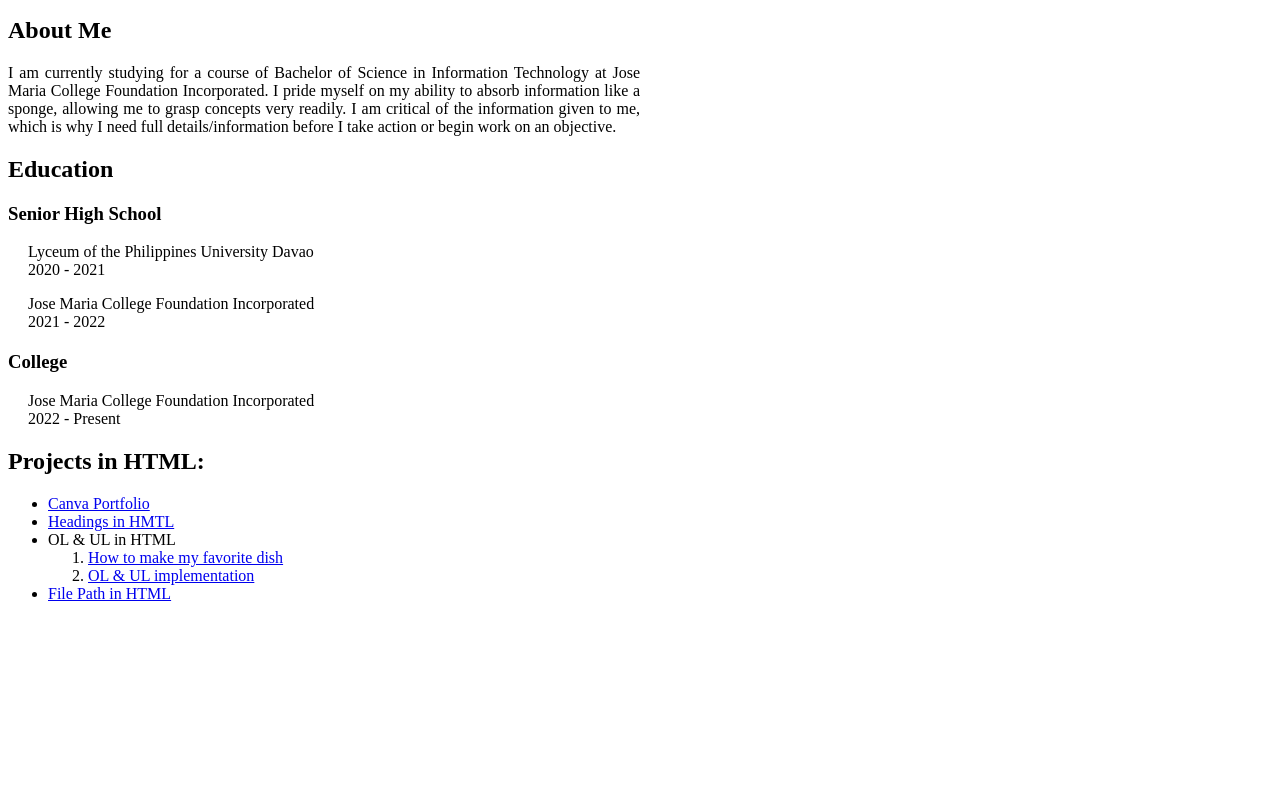
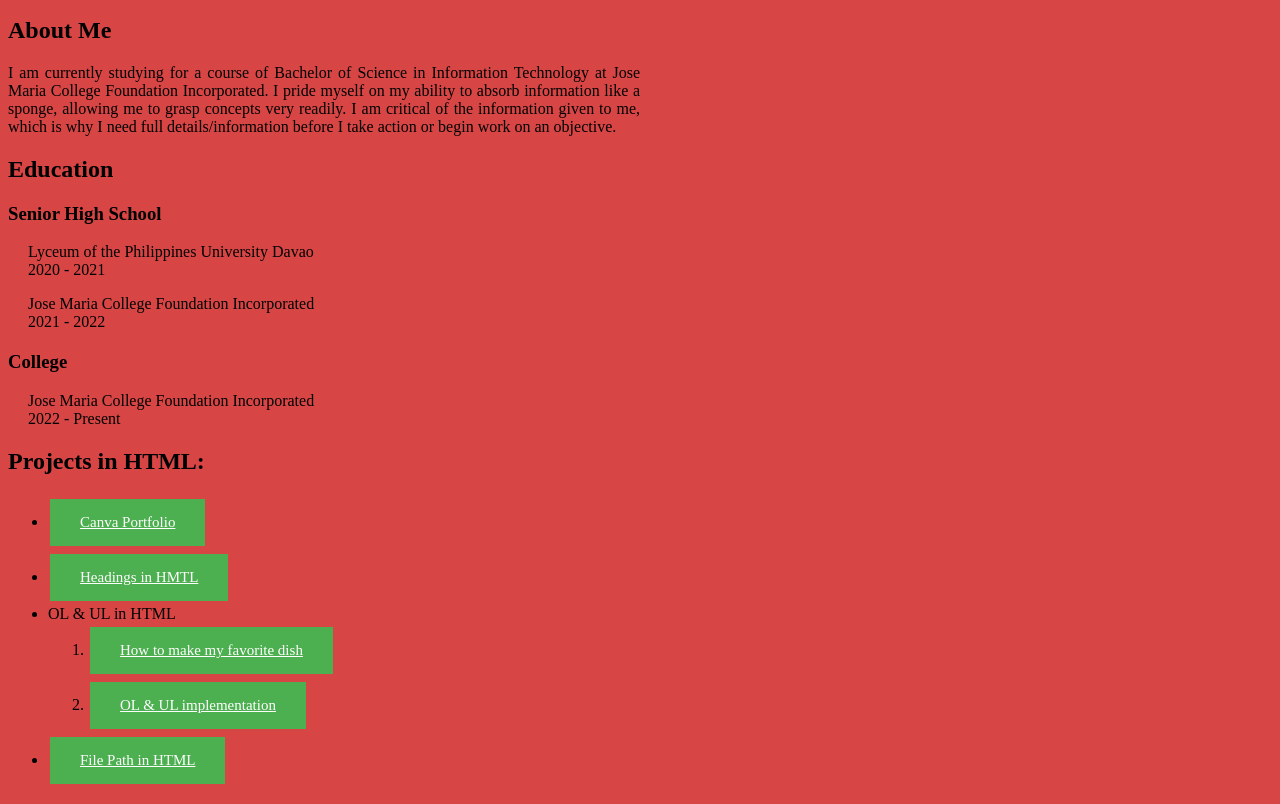
Before and after one commit to MylesLozano/Lozano_HTMLWorks-GithubHosting, a plain HTML site: page index.html in a window 1280 px wide. Shown: the part 85-889 px from the top of the page. Before the commit the page ends 800 px from the top, so only its background shows below. Drawn offline with Linux system fonts and the light colour scheme.

Commit message:
Transformed links into buttons

```diff
--- a/index.html
+++ b/index.html
@@ -11,12 +11,14 @@
         <h1>~ HUMPHREY MYLES C. LOZANO'S PORTFOLIO ~</h1>
         <hr>
     </header>
+
     <section>
         <h2>About Me</h2>
         <p>I am currently studying for a course of Bachelor of Science in Information Technology at Jose Maria College Foundation Incorporated.
             I pride myself on my ability to absorb information like a sponge, allowing me to grasp concepts very readily.
             I am critical of the information given to me, which is why I need full details/information before I take action or begin work on an objective.</p>
     </section>
+
     <section>
         <h2>Education</h2>
         <article>
@@ -29,19 +31,21 @@
             <p>Jose Maria College Foundation Incorporated<br>2022 - Present</p>
         </article>
     </section>
+
     <section>
         <h2>Projects in HTML:</h2>
         <ul>
-            <li><a href="https://lozano.my.canva.site/portfolio" target="_blank">Canva Portfolio</a></li>
-            <li><a href="Lozano_Headings in HTML/exercise_index.html" target="_blank">Headings in HMTL</a></li>
+            <li><a class="button" href="https://lozano.my.canva.site/portfolio" target="_blank">Canva Portfolio</a></li>
+            <li><a class="button" href="Lozano_Headings in HTML/exercise_index.html" target="_blank">Headings in HMTL</a></li>
             <li>OL & UL in HTML
                 <ol>
-                    <li><a href="https://myleslozano.github.io/Lozano_UL-OL/" target="_blank">How to make my favorite dish</a></li>
-                    <li><a href="https://myleslozano.github.io/Lozano_UL-OL-Implementation-/" target="_blank">OL & UL implementation</a></li>
+                    <li><a class="button" href="https://myleslozano.github.io/Lozano_UL-OL/" target="_blank">How to make my favorite dish</a></li>
+                    <li><a class="button" href="https://myleslozano.github.io/Lozano_UL-OL-Implementation-/" target="_blank">OL & UL implementation</a></li>
                 </ol>
             </li>
-            <li><a href="https://myleslozano.github.io/Lozano_FilePath/" target="_blank">File Path in HTML</a></li>
+            <li><a class="button" href="https://myleslozano.github.io/Lozano_FilePath/" target="_blank">File Path in HTML</a></li>
         </ul>
     </section>
+
 </body>
 </html>
--- a/styles.css
+++ b/styles.css
@@ -1,3 +1,7 @@
+body {
+    background-color: #d74545;
+}
+
 hr {
     width: 75%;
     text-align: left;
@@ -26,3 +30,22 @@
 article p {
     margin-left: 20px;
 }
+
+.button {
+    background-color: #4CAF50;
+    /* Green */
+    border: none;
+    color: white;
+    padding: 15px 30px;
+    text-align: center;
+    text-decoration: underline;
+    display: inline-block;
+    font-size: 15px;
+    margin: 4px 2px;
+    cursor: pointer;
+}
+
+.button:hover {
+    background-color: #317333;
+    color: burlywood;
+}
```
